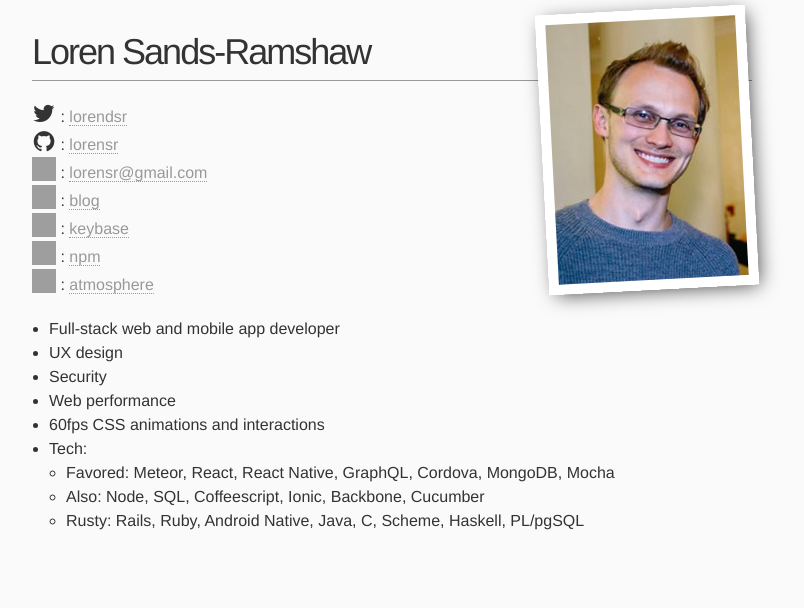
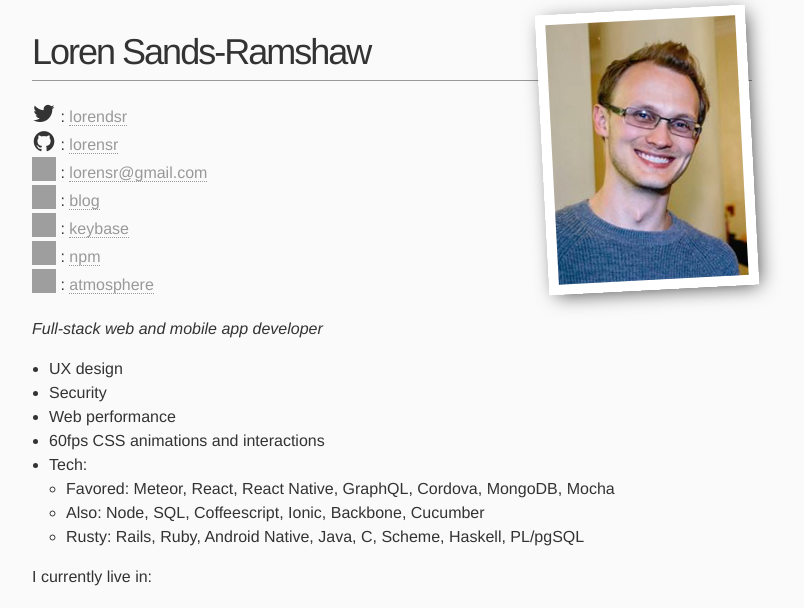
Before and after one commit to lorensr/lorensr.github.io, a Jekyll site: the page index.html, which Jekyll copies as it is, in a window 1280 px wide, cut to the strip 0-608 px from the top of the page. Shown: the whole strip, without its empty margins (288-1092 px from the left). Built offline with Jekyll 4.4.1, drawn with Linux system fonts in a browser that asks for light colours; nearby versions of some CDN libraries; some of the changed text lies outside the part shown; grey boxes are pictures that could not be loaded.

Commit message:
add location

```diff
--- a/index.html
+++ b/index.html
@@ -29,7 +29,7 @@
         a:hover { border-bottom-style: solid; color: black; }
         h2 > a { color: #333; border-bottom: none; }
         h2 > a:hover { color: #999; border-bottom: none; }
-        ul { margin: 0 0 32px 17px; }
+        ul { margin-left: 17px; }
         dt { font-style: italic; font-weight: bold; font-size: 18px; text-align: right; padding: 0 26px 0 0; width: 150px; float: left; height: 100px; border-right: 1px solid #999;  }
         dd { width: 600px; float: right; }
         dd.clear { float: none; margin: 0; margin-bottom: 50px; height: 15px; }
@@ -45,6 +45,9 @@
         #summary { padding-left: 80px }
         #summary .fa { font-size: 24px; width: 24px; }
         #summary p { line-height: 24px; }
+        .skills > ul { margin-top: 16px; margin-bottom: 16px; }
+        .location ul { margin-top: 16px; }
+        .location li.-previous { text-decoration: line-through; }
 
         @media (max-width: 450px) {
           #page-wrap { margin-left: 10px; margin-right: 10px; }
@@ -128,8 +131,9 @@
             </p>
         </div>
         <div class="skills">
-            <ul>
-<li>Full-stack web and mobile app developer</li>
+            <p><em>Full-stack web and mobile app developer</em></p>
+
+<ul>
 <li>UX design</li>
 <li>Security</li>
 <li>Web performance</li>
@@ -140,8 +144,22 @@
 <li>Rusty: Rails, Ruby, Android Native, Java, C, Scheme, Haskell, PL/pgSQL</li></ul></li>
 </ul>
         </div>
+        <div class="location">
+          I currently live in:
+          <ul>
+            <li class="-previous">
+              Washington, DC
+            </li>
+            <li class="-previous">
+              San Francisco
+            </li>
+            <li>
+              NYC
+            </li>
+          </ul>
+        </div>
       </section>
-        <div class="clear"></div>
+      <div class="clear"></div>
         <dl>
           <dd class="clear"></dd>
 <dt>Created</dt>
```
Also changed, not shown: meteor-generator/private/index.html (+21 -3 lines).
